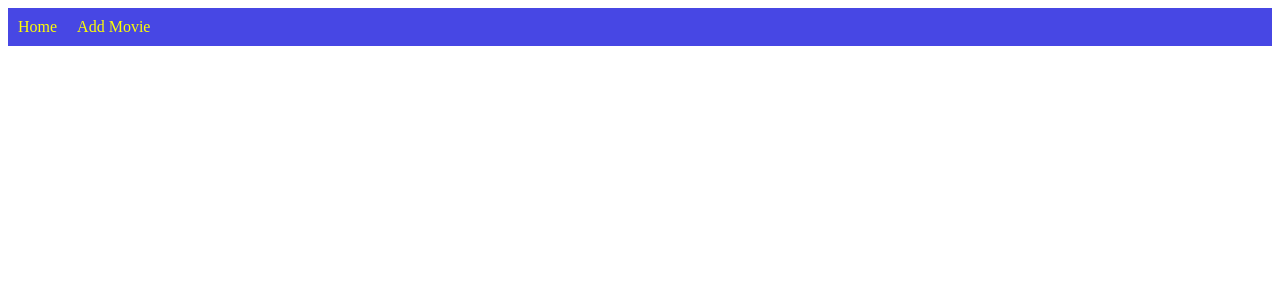
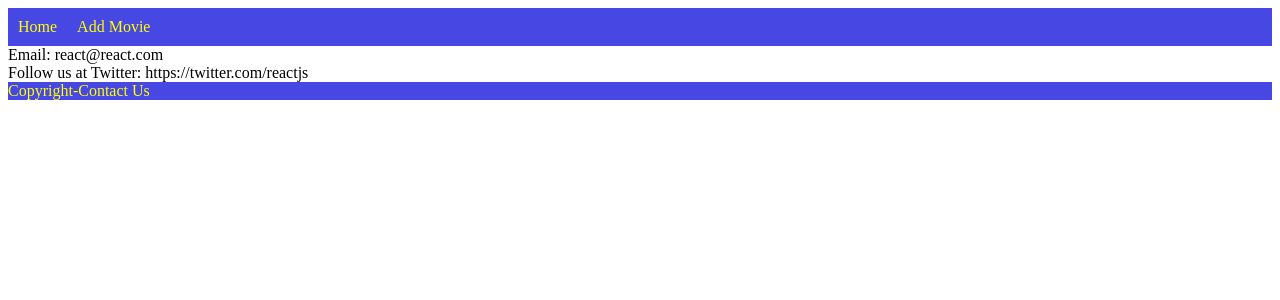
Before and after one commit to heggy231/intro-react-router-dom, a React (Create React App) app: page /contactus in a window 1280 px wide. Shown: the top 300 px of the page. Built offline with nearby package versions, Linux system fonts and the light colour scheme.

Commit message:
contact us footer

```diff
--- a/src/components/BaseLayout.js
+++ b/src/components/BaseLayout.js
@@ -1,4 +1,5 @@
 import React from "react";
+import Footer from "./Footer";
 import Menu from "./Menu";
 
 const BaseLayout = (props) => {
@@ -8,7 +9,9 @@ const BaseLayout = (props) => {
         <Menu />
       </header>
       <main>{props.children}</main>
-      <footer></footer>
+      <footer>
+        <Footer />
+      </footer>
     </>
   );
 };
--- a/src/components/Footer.css
+++ b/src/components/Footer.css
@@ -7,3 +7,12 @@
 #footerMenu div {
   margin: 10px;
 }
+
+.contactus {
+  color: yellow;
+  text-decoration: none;
+}
+
+.contactus:hover {
+  text-decoration: underline;
+}
--- a/src/components/Footer.js
+++ b/src/components/Footer.js
@@ -1,11 +1,12 @@
 import React from "react";
 import { NavLink } from "react-router-dom";
 import "./Footer.css"
+import ContactUs from "./ContactUs";
 
 const Footer = () => {
   return (
     <div id="footerMenu">
-      <span>Copyright</span> - <NavLink to="/contactUs"></NavLink>
+      <span>Copyright</span> - <NavLink to="/contactUs" className="contactus">Contact Us</NavLink>
     </div>
   );
 };
--- a/src/index.js
+++ b/src/index.js
@@ -5,6 +5,7 @@ import { BrowserRouter, Switch, Route } from 'react-router-dom';
 import App from './App';
 import AddMovie from './components/AddMovie';
 import BaseLayout from './components/BaseLayout';
+import ContactUs from './components/ContactUs';
 
 ReactDOM.render(
   <React.StrictMode>
@@ -14,6 +15,7 @@ ReactDOM.render(
         <Switch>
           <Route component={App} path="/" exact />
           <Route component={AddMovie} path="/movie" exact />
+          <Route component={ContactUs} path="/contactus" exact />
         </Switch>
       </BaseLayout>
     </BrowserRouter>
```
